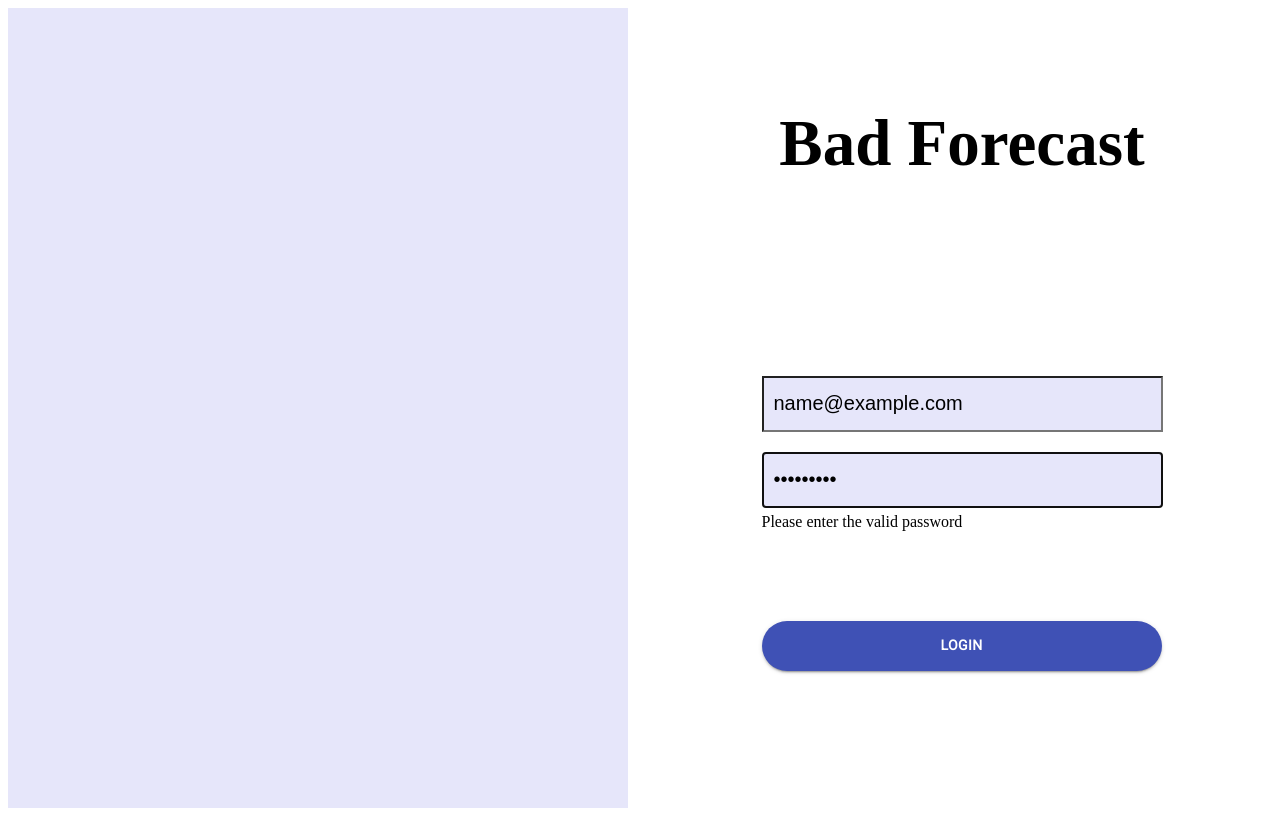
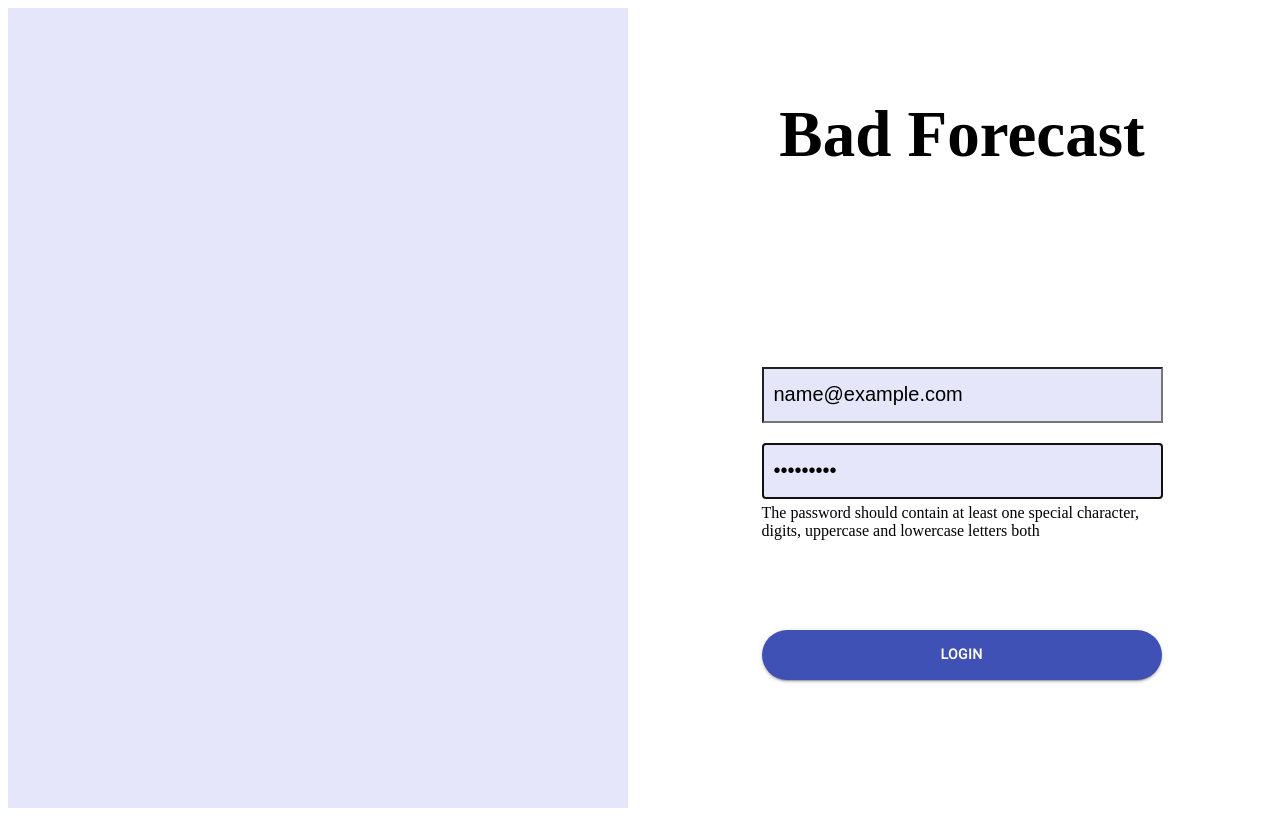
Before and after one commit to Wiqes/temp, a React app: page /login in a window 1280 px wide. Both pictures are taken after typing "name@example.com", "Sample123" into the empty fields and a click on the button "LOGIN". Built offline with nearby package versions, Linux system fonts and the light colour scheme.

Commit message:
save some

```diff
--- a/src/inputs/Error.js
+++ b/src/inputs/Error.js
@@ -16,9 +16,19 @@ export const Error = ({ fieldName }) => {
       {errors[fieldName] && errors[fieldName].type === "maxLength" && (
         <span>This field is too long</span>
       )}
-      {errors[fieldName] && errors[fieldName].type === "pattern" && (
-        <span>Please enter the valid {`${fieldName}`}</span>
-      )}
+      {errors[fieldName] &&
+        errors[fieldName].type === "pattern" &&
+        fieldName === "email" && <span>Please enter the valid email</span>}
+      {errors[fieldName] &&
+        errors[fieldName].type === "pattern" &&
+        fieldName === "password" && (
+          <>
+            <span>
+              The password should contain at least one special character,
+            </span>
+            <div>digits, uppercase and lowercase letters both</div>
+          </>
+        )}
     </div>
   );
 };
```
